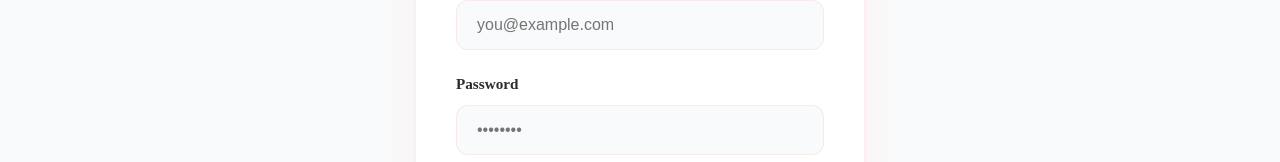
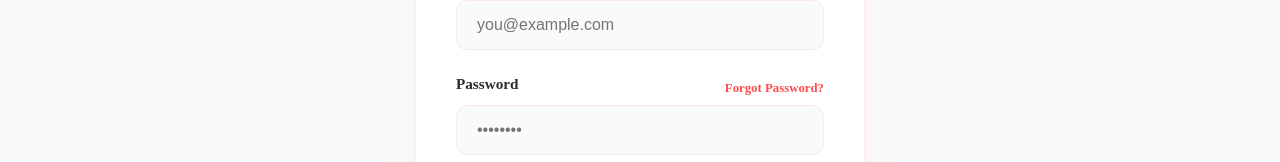
Before and after one commit to bhavya-428/foodfuel, a React (Vite) app: page /Auth in a window 1280 px wide. Shown: the part 525-687 px from the top of the page. Built offline with nearby package versions, Linux system fonts and the light colour scheme; no server answers; the database is empty.

Commit message:
Final polish: Added Forgot Password and Category selection in Admin Panel

```diff
--- a/src/Pages/Admin.jsx
+++ b/src/Pages/Admin.jsx
@@ -153,6 +153,22 @@ function Admin() {
               <form onSubmit={handleAddItem}>
                 <input type="text" placeholder="Name" value={newItem.name} onChange={e => setNewItem({...newItem, name: e.target.value})} required />
                 <input type="text" placeholder="Price (e.g. 50/-)" value={newItem.price} onChange={e => setNewItem({...newItem, price: e.target.value})} required />
+                <select
+                  value={newItem.type}
+                  onChange={e => setNewItem({...newItem, type: e.target.value})}
+                  className="status-select"
+                  style={{width: '100%', marginBottom: '15px'}}
+                >
+                  <option value="Ice Creams">Ice Creams</option>
+                  <option value="Sundaes">Sundaes</option>
+                  <option value="Waffles">Waffles</option>
+                  <option value="Shakes">Shakes</option>
+                  <option value="Cakes">Cakes</option>
+                  <option value="Smoothies">Smoothies</option>
+                  <option value="Shawarma">Shawarma</option>
+                  <option value="Starters">Starters</option>
+                  <option value="Pizzas">Pizzas</option>
+                </select>
                 <input type="text" placeholder="Image URL" value={newItem.img} onChange={e => setNewItem({...newItem, img: e.target.value})} required />
                 <button type="submit" className="browse-btn">Add Item</button>
               </form>
--- a/src/Pages/Auth.jsx
+++ b/src/Pages/Auth.jsx
@@ -1,6 +1,6 @@
 import React, { useState } from 'react';
 import { auth } from '../firebase';
-import { createUserWithEmailAndPassword, signInWithEmailAndPassword } from 'firebase/auth';
+import { createUserWithEmailAndPassword, signInWithEmailAndPassword, sendPasswordResetEmail } from 'firebase/auth';
 import { useNavigate } from 'react-router-dom';
 import './Auth.css';
 
@@ -10,12 +10,32 @@ function Auth() {
   const [password, setPassword] = useState('');
   const [name, setName] = useState('');
   const [error, setError] = useState('');
+  const [message, setMessage] = useState('');
   const [loading, setLoading] = useState(false);
   const navigate = useNavigate();
+
+  const handleForgotPassword = async () => {
+    if (!email) {
+      setError('Please enter your email address first.');
+      return;
+    }
+    setError('');
+    setMessage('');
+    setLoading(true);
+    try {
+      await sendPasswordResetEmail(auth, email);
+      setMessage('Password reset email sent! Check your inbox.');
+    } catch (err) {
+      setError('Error: ' + err.message);
+    } finally {
+      setLoading(false);
+    }
+  };
 
   const handleSubmit = async (e) => {
     e.preventDefault();
     setError('');
+    setMessage('');
     setLoading(true);
 
     try {
@@ -56,6 +76,7 @@ function Auth() {
         </div>
 
         {error && <div className="auth-error">{error}</div>}
+        {message && <div className="auth-success" style={{color: '#2ed573', textAlign: 'center', marginBottom: '15px'}}>{message}</div>}
 
         <form className="auth-form" onSubmit={handleSubmit}>
           {!isLogin && (
@@ -81,13 +102,23 @@ function Auth() {
             />
           </div>
           <div className="form-group">
-            <label>Password</label>
+            <div style={{display: 'flex', justifyContent: 'space-between', alignItems: 'center'}}>
+              <label>Password</label>
+              {isLogin && (
+                <span
+                  onClick={handleForgotPassword}
+                  style={{fontSize: '0.8rem', color: 'var(--primary)', cursor: 'pointer', fontWeight: 'bold'}}
+                >
+                  Forgot Password?
+                </span>
+              )}
+            </div>
             <input
               type="password"
               placeholder="••••••••"
               value={password}
               onChange={(e) => setPassword(e.target.value)}
-              required
+              required={isLogin} // Not required for password reset flow but required for submit
               minLength={6}
             />
           </div>
@@ -98,7 +129,7 @@ function Auth() {
 
         <p className="auth-toggle">
           {isLogin ? "Don't have an account? " : "Already have an account? "}
-          <span onClick={() => { setIsLogin(!isLogin); setError(''); }}>
+          <span onClick={() => { setIsLogin(!isLogin); setError(''); setMessage(''); }}>
             {isLogin ? 'Sign Up' : 'Sign In'}
           </span>
         </p>
```
